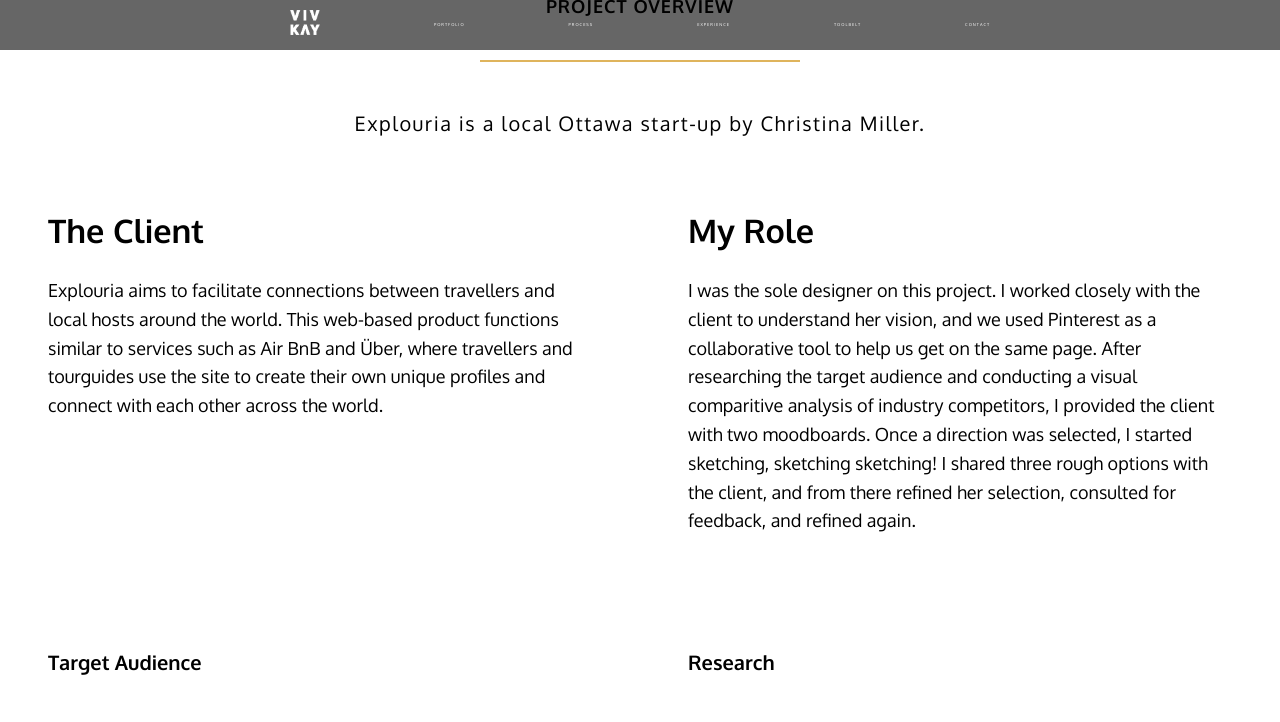
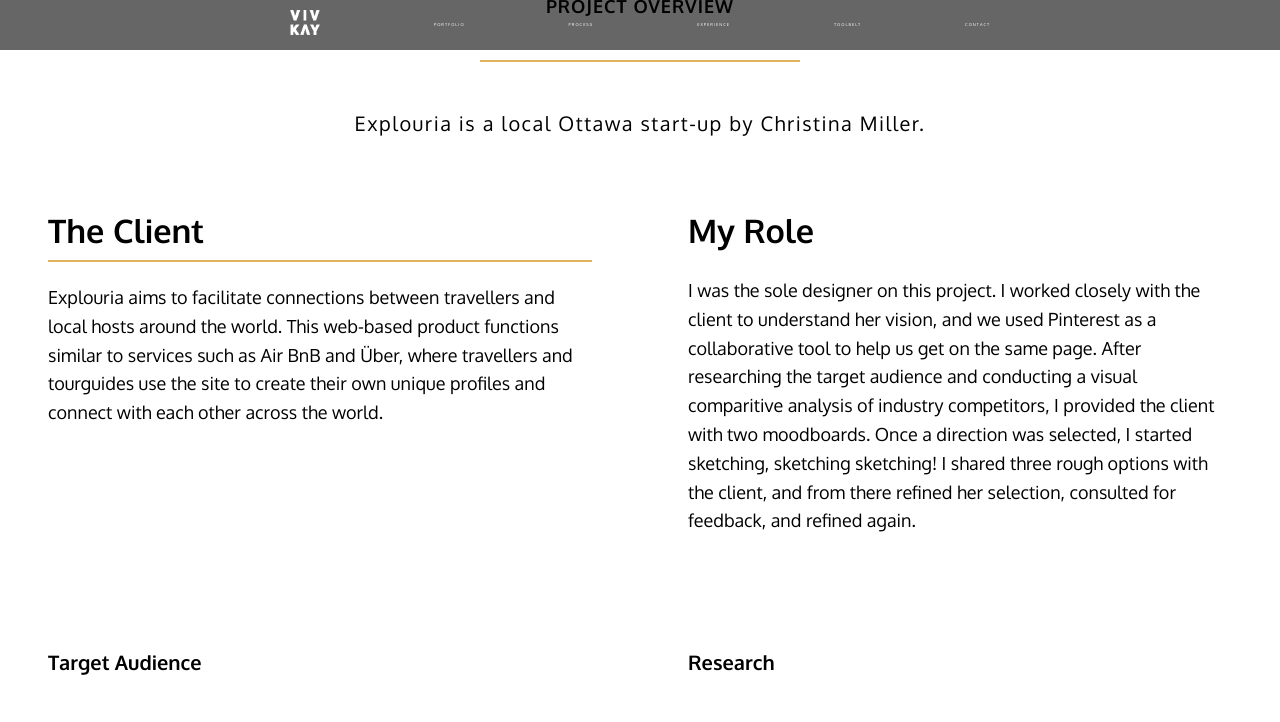
Before and after one commit to vivkay/portfolio-new, a Jekyll site: the page built from explouria.html, in a window 1280 px wide and 1400 px high, scrolled down 794 px. Shown: the top 722 px of the window. Built offline with Jekyll 4.4.1, drawn with Linux system fonts in a browser that asks for light colours; Markdown is read by kramdown in place of the engine named in the settings; some of the changed text lies outside the part shown; grey boxes are pictures that could not be loaded.

Commit message:
fixes indentation and adds style for readability

```diff
--- a/_layouts/case-study-a.html
+++ b/_layouts/case-study-a.html
@@ -10,7 +10,7 @@
 
 <div class="grid">
     <div class="unit unit-xs-1 unit-s-1 unit-m-1 unit-l-1-2 island-2">
-        <h2 class="zetta">The Client</h3>
+        <h2 class="zetta topic-header">The Client</h3>
         <p class="body">{{ page.client-about }}</p>
     </div>
     <div class="unit unit-xs-1 unit-s-1 unit-m-1 unit-l-1-2 island-2">
@@ -32,27 +32,36 @@
 
 <div class="grid">
     <div class="unit unit-xs-1 unit-s-1 unit-m-1 unit-l-1 unit-xl-1">
-            <img class="full-bleed" src="{{site.baseurl}}/img/{{page.img-3}}" alt="{{page.img-3-alt}}">
+        <img class="full-bleed" src="{{site.baseurl}}/img/{{page.img-2}}" alt="{{page.img-2-alt}}">
+    </div>
+</div>
+
+<div class="grid">
+    <div class="unit unit-xs-1 unit-s-1 unit-m-1-2 unit-l-1-2 island-2">
+        <h2 class="zetta topic-header">Workflow</h2>
+        <h3 class="grey">{{ page.workflow-summary }}</p>
+    </div>
+    <div class="unit unit-xs-1 unit-s-1 unit-m-1-2 unit-l-1-2 island">
+        <p class="body pad-t-flex">{{ page.workflow }}</p>
     </div>
 </div>
 
 
 <div class="grid">
-    <div class="unit unit-xs-1 unit-s-1 unit-m-1-2 unit-l-1-2 island-2">
-        <h2 class="zetta">Key Challenge</h2>
-        <h3 class="grey">{{ page.challenge-summary }}</h3>
-    </div>
-    <div class="unit unit-xs-1 unit-s-1 unit-m-1-3 unit-l-1-2 island">
-        <p class="body pad-t-flex">{{ page.challenge }}</p>
+    <div class="unit unit-xs-1 unit-s-1 unit-m-1 unit-l-1 unit-xl-1">
+        <img class="full-bleed" src="{{site.baseurl}}/img/{{page.img-3}}" alt="{{page.img-3-alt}}">
     </div>
 </div>
 
 <div class="grid">
     <div class="unit unit-xs-1 unit-s-1 unit-m-1-2 unit-l-1-2 island-2">
-        <h2 class="zetta">Design Solution</h2>
+        <h2 class="zetta topic-header">Key Challenges</h2>
+        <h3 class="grey">{{ page.challenge-summary }}</h3>
+        <p class="body pad-t-flex">{{ page.challenge }}</p>
+    </div>
+    <div class="unit unit-xs-1 unit-s-1 unit-m-1-3 unit-l-1-2 island-2">
+        <h2 class="zetta topic-header">Design Solution</h2>
         <h3 class="grey">{{ page.solution-summary }}</p>
-    </div>
-    <div class="unit unit-xs-1 unit-s-1 unit-m-1-2 unit-l-1-2 island">
         <p class="body pad-t-flex">{{ page.solution }}</p>
     </div>
 </div>
@@ -63,20 +72,13 @@
     </div>
 </div>
 
+<div class="grid">
+    <div class="unit unit-xs-1 unit-s-1 unit-m-1-2 unit-l-1-2 island-2">
+        <h2 class="zetta topic-header">Bonus Bits</h2>
+        <h3 class="grey">{{ page.contributions }}</p>
     </div>
-
-<div class="island push-2">
-    <h2 class="section-header">Key Contributions</h2>
-    <p class="body-ctr">{{ page.contributions }}</p>
-</div>
-
-<div class="grid">
-    <div class="unit unit-xs-1 unit-s-1 unit-m-1-2 unit-l-1-2">
-        <img class="w100" src="http://placehold.it/480x480" alt="">
-    </div>
-        <div class="unit unit-xs-1 unit-s-1 unit-m-1-2 unit-l-1-2">
-        <h2 class="headline">Workflow</h2>
-        <p class="body-flex">{{ page.workflow }}</p>
+    <div class="unit unit-xs-1 unit-s-1 unit-m-1-2 unit-l-1-2 island">
+        <p class="body pad-t-flex">{{ page.solution }}</p>
     </div>
 </div>
 
--- a/css/main.css
+++ b/css/main.css
@@ -658,6 +658,11 @@
     overflow: hidden;
 }
 
+.topic-header {
+    border-bottom: 2px solid #dfb45c;
+    padding-bottom: 5px;
+}
+
 /* this is s size */
 @media only screen and (min-width: 25em) {
 
```
Lines whose indentation alone changed are shown as unchanged.
